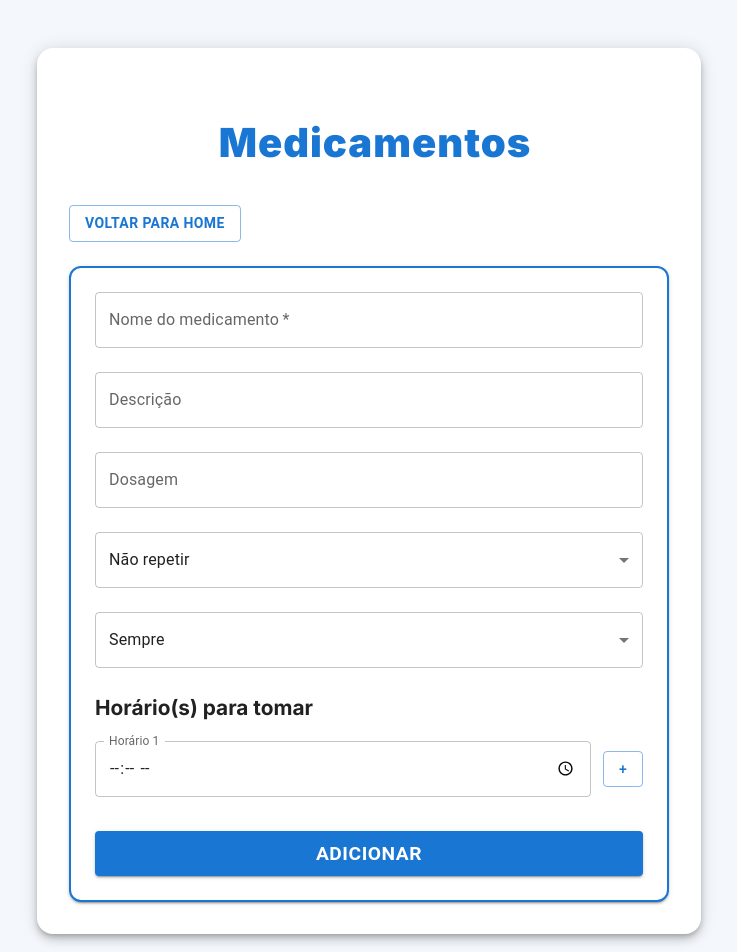
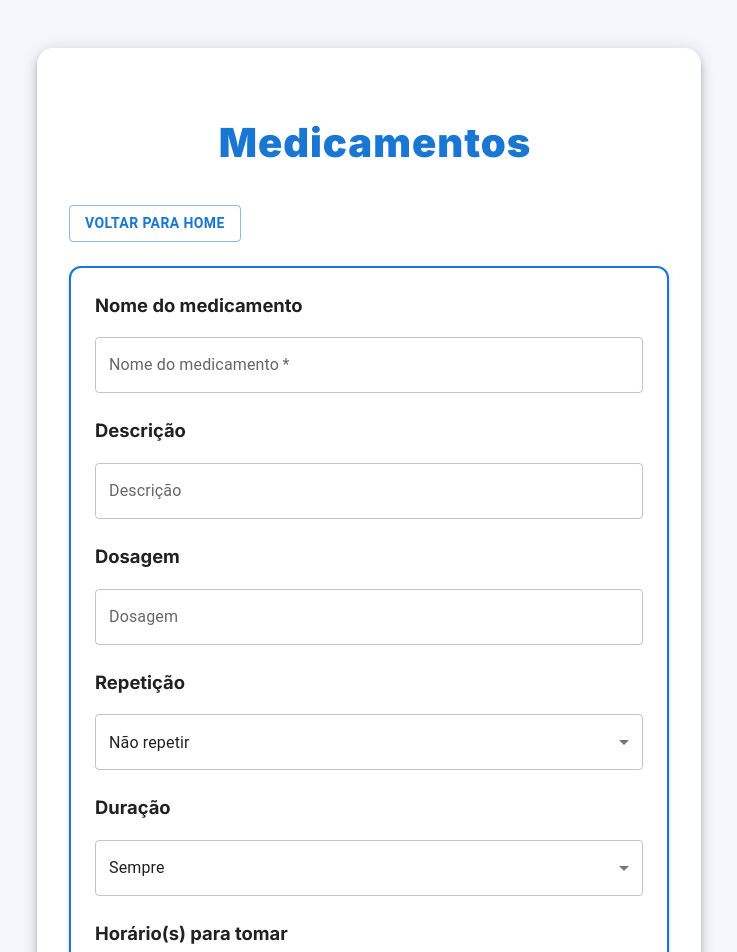
Before and after one commit to aprimeiradeads/ifcode-fe, a React (Vite) app: page /medicines in a window 1280 px wide. Shown: the top 952 px of the page, without its empty margins (271-1008 px from the left). Built offline with nearby package versions, Linux system fonts and the light colour scheme; sample sign-in values are in the browser's storage.

Commit message:
feat: make usuario property optional in Medicine interface

```diff
--- a/src/pages/Medicines.tsx
+++ b/src/pages/Medicines.tsx
@@ -36,7 +36,6 @@ const Medicines: React.FC = () => {
             nome,
             descricao,
             dosagem,
-			usuario: { id: '', nome: '', login: '', senha: null, celular: '' },
             fotoUrl: undefined,
             repeticao,
             repeticaoDias: repeticao === "diario" ? Number(repeticaoDias) : undefined,
@@ -142,23 +141,34 @@ const Medicines: React.FC = () => {
                     autoComplete="off"
                     aria-label="Formulário de cadastro de medicamento"
                 >
+                    <label style={{ fontWeight: "bold", marginBottom: 2, fontSize: "1.15rem" }}>
+                        Nome do medicamento
+                    </label>
                     <TextField
                         label="Nome do medicamento"
                         variant="outlined"
+                        placeholder="Ex: Dipirona"
                         value={nome}
                         onChange={(e) => setNome(e.target.value)}
                         required
                         fullWidth
                         style={{ marginBottom: 8 }}
                     />
+                    <label style={{ fontWeight: "bold", marginBottom: 2, fontSize: "1.15rem" }}>
+                        Descrição
+                    </label>
                     <TextField
                         label="Descrição"
                         variant="outlined"
+                        placeholder="Ex: Para dor de cabeça"
                         value={descricao}
                         onChange={(e) => setDescricao(e.target.value)}
                         fullWidth
                         style={{ marginBottom: 8 }}
                     />
+                    <label style={{ fontWeight: "bold", marginBottom: 2, fontSize: "1.15rem" }}>
+                        Dosagem
+                    </label>
                     <TextField
                         label="Dosagem"
                         variant="outlined"
@@ -168,6 +178,9 @@ const Medicines: React.FC = () => {
                         fullWidth
                         style={{ marginBottom: 8 }}
                     />
+                    <label style={{ fontWeight: "bold", marginBottom: 2, fontSize: "1.15rem" }}>
+                        Repetição
+                    </label>
                     <Select
                         value={repeticao}
                         onChange={(e) => setRepeticao(e.target.value)}
@@ -194,6 +207,7 @@ const Medicines: React.FC = () => {
                                 type="number"
                                 label="Intervalo (dias)"
                                 variant="outlined"
+                                placeholder="Ex: 2"
                                 value={repeticaoDias}
                                 onChange={(e) => setRepeticaoDias(e.target.value)}
                                 inputProps={{ min: 1 }}
@@ -202,6 +216,10 @@ const Medicines: React.FC = () => {
                             <span style={{ fontSize: "1.2rem" }}>dias</span>
                         </div>
                     )}
+
+                    <label style={{ fontWeight: "bold", marginBottom: 2, fontSize: "1.15rem" }}>
+                        Duração
+                    </label>
                     <Select
                         value={duracao}
                         onChange={(e) => setDuracao(e.target.value)}
@@ -217,6 +235,7 @@ const Medicines: React.FC = () => {
                             type="number"
                             label="Quantidade de vezes"
                             variant="outlined"
+                            placeholder="Ex: 10"
                             value={duracaoTempo}
                             onChange={(e) => setDuracaoTempo(e.target.value)}
                             inputProps={{ min: 1 }}
@@ -229,6 +248,7 @@ const Medicines: React.FC = () => {
                             type="date"
                             label="Data final"
                             variant="outlined"
+                            placeholder="Ex: 2025-12-31"
                             value={duracaoDataFinal}
                             onChange={(e) => setDuracaoDataFinal(e.target.value)}
                             InputLabelProps={{ shrink: true }}
@@ -240,7 +260,7 @@ const Medicines: React.FC = () => {
                         style={{
                             fontWeight: "bold",
                             marginBottom: 2,
-							fontSize: "1.3rem",
+                            fontSize: "1.15rem",
                         }}
                     >
                         Horário(s) para tomar
@@ -259,6 +279,7 @@ const Medicines: React.FC = () => {
                                 type="time"
                                 label={`Horário ${idx + 1}`}
                                 variant="outlined"
+                                placeholder="Ex: 08:00"
                                 value={time}
                                 onChange={(e) => {
                                     const newTimes = [...times];
--- a/src/types/api.ts
+++ b/src/types/api.ts
@@ -12,7 +12,7 @@ export interface Medicine {
 	nome: string;
 	descricao: string;
 	fotoUrl?: string;
-	usuario: Usuario;
+	usuario?: Usuario;
 	dosagem: string;
 	repeticao: string;
 	repeticaoDias?: number;
```
Lines whose indentation alone changed are shown as unchanged.
